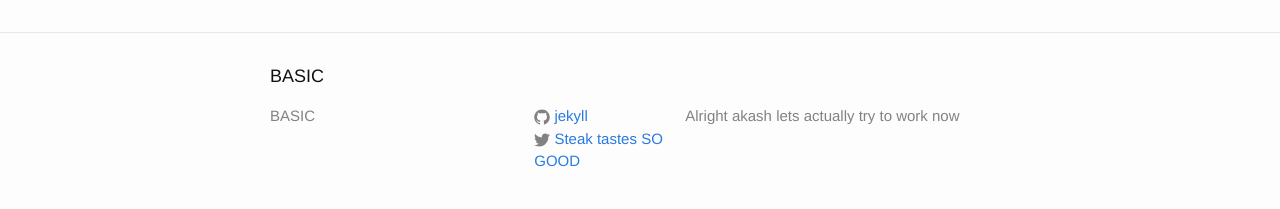
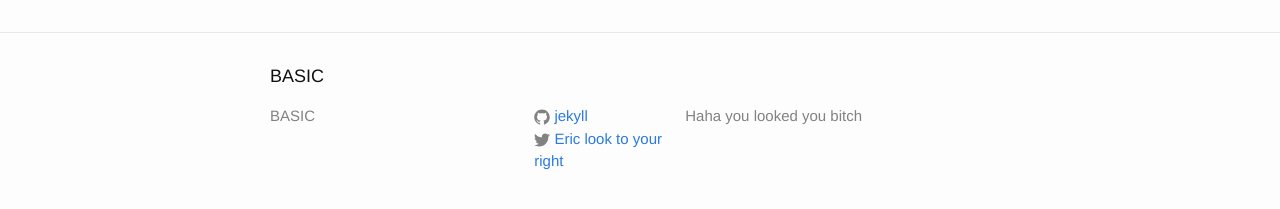
Before and after one commit to pepe454/pepe454.github.io, a Jekyll site: the page built from _posts/2016-07-15-welcome-to-jekyll.markdown, in a window 1280 px wide. Shown: the part 642-851 px from the top of the page. Built offline with Jekyll 4.4.1, drawn with Linux system fonts in a browser that asks for light colours.

Commit message:
Update _config.yml

```diff
--- a/_config.yml
+++ b/_config.yml
@@ -9,10 +9,10 @@
 title: BASIC
 mail_to: eric@hilhorst.us
 description: > # this means to ignore newlines until "baseurl:"
-  Alright akash lets actually try to work now
+  Haha you looked you bitch
 baseurl: "" # the subpath of your site, e.g. /blog
 url: "http://yourdomain.com" # the base hostname & protocol for your site
-twitter_username: Steak tastes SO GOOD
+twitter_username: Eric look to your right
 github_username:  jekyll
 
 # Build settings
```
